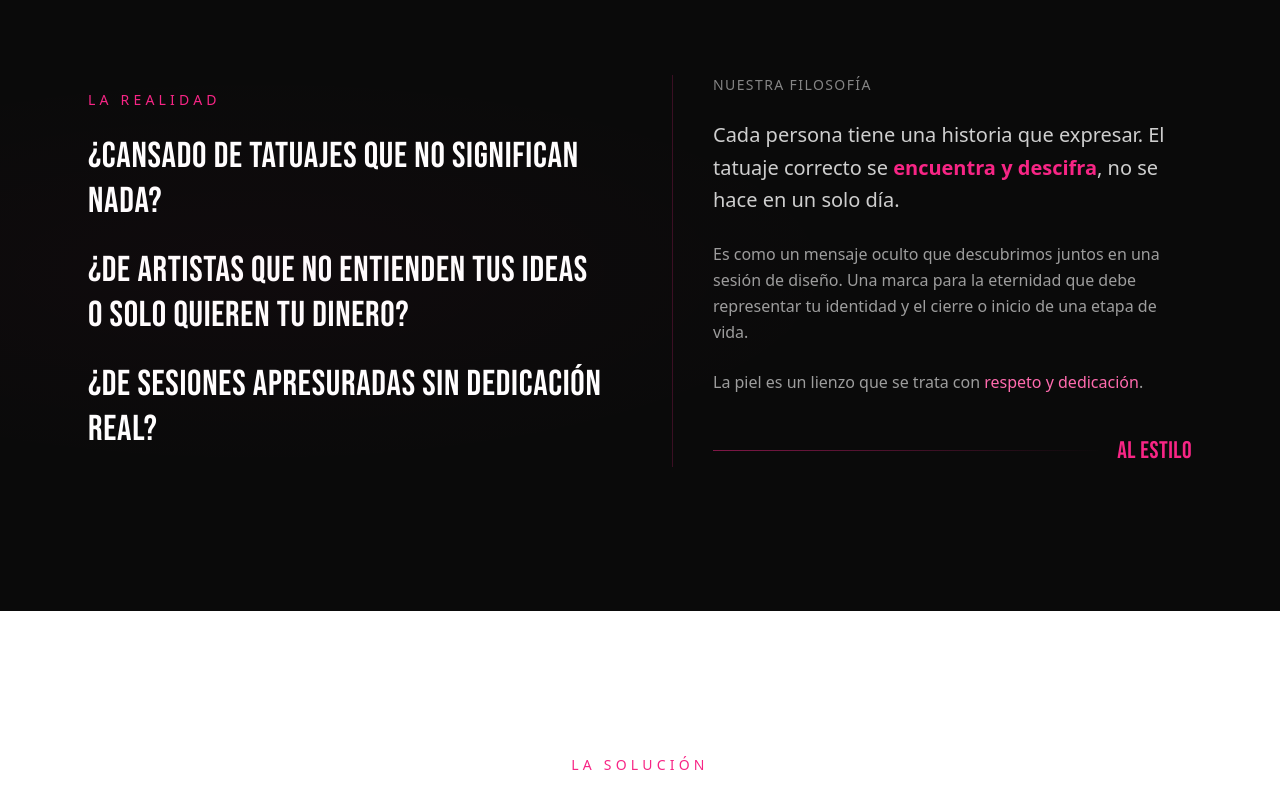
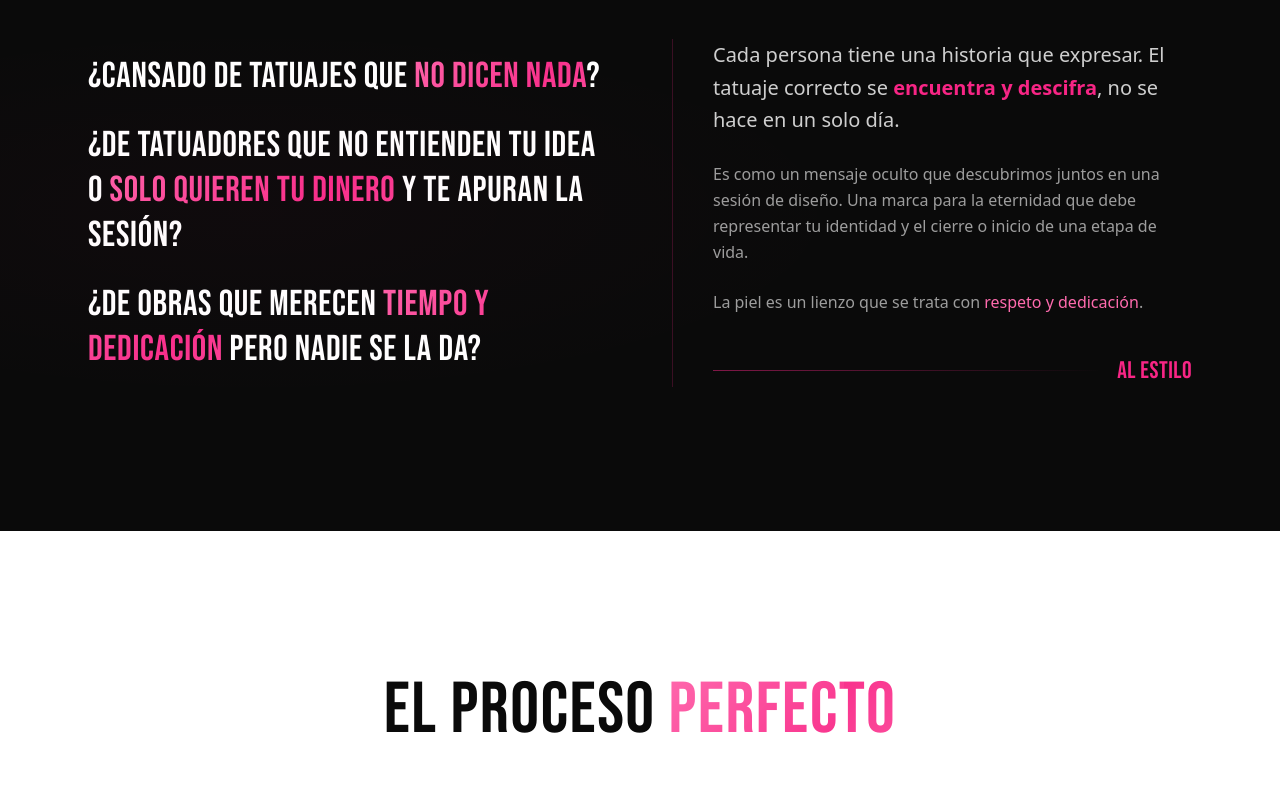
Before and after one commit to IvanWalterJ/al-estilo-studio, a Next.js app: page / in a window 1280 px wide. Shown: the part 1800-2594 px from the top of the page. Built offline with nearby package versions, Linux system fonts and the light colour scheme; no server answers.

Commit message:
fix: remove section labels, improve Pain copy with pink gradients, refine nav typography

```diff
--- a/components/sections/Booking.tsx
+++ b/components/sections/Booking.tsx
@@ -39,12 +39,6 @@ export function Booking() {
             initial="hidden"
             animate={isInView ? "visible" : "hidden"}
           >
-            <motion.p
-              variants={slideLeft}
-              className="text-pink-miami text-sm tracking-[0.3em] uppercase mb-6"
-            >
-              El Primer Paso
-            </motion.p>
             <motion.h2
               variants={slideLeft}
               className="font-display text-5xl md:text-7xl text-white tracking-wide leading-none mb-8"
--- a/components/sections/Pain.tsx
+++ b/components/sections/Pain.tsx
@@ -5,9 +5,21 @@ import { motion, useInView } from "framer-motion";
 import { stagger, slideLeft, fadeUp } from "@/lib/animations";
 
 const painPoints = [
-  "¿Cansado de tatuajes que no significan nada?",
-  "¿De artistas que no entienden tus ideas o solo quieren tu dinero?",
-  "¿De sesiones apresuradas sin dedicación real?",
+  {
+    prefix: "¿Cansado de tatuajes que",
+    highlight: " no dicen nada",
+    suffix: "?",
+  },
+  {
+    prefix: "¿De tatuadores que no entienden tu idea o",
+    highlight: " solo quieren tu dinero",
+    suffix: " y te apuran la sesión?",
+  },
+  {
+    prefix: "¿De obras que merecen",
+    highlight: " tiempo y dedicación",
+    suffix: " pero nadie se la da?",
+  },
 ];
 
 export function Pain() {
@@ -36,20 +48,16 @@ export function Pain() {
             initial="hidden"
             animate={isInView ? "visible" : "hidden"}
           >
-            <motion.p
-              variants={slideLeft}
-              className="text-pink-miami text-sm tracking-[0.3em] uppercase mb-6"
-            >
-              La Realidad
-            </motion.p>
             <div className="flex flex-col gap-6">
-              {painPoints.map((point) => (
+              {painPoints.map((point, i) => (
                 <motion.p
-                  key={point}
+                  key={i}
                   variants={slideLeft}
                   className="font-display text-3xl md:text-4xl text-white leading-tight"
                 >
-                  {point}
+                  {point.prefix}
+                  <span className="text-gradient-pink">{point.highlight}</span>
+                  {point.suffix}
                 </motion.p>
               ))}
             </div>
@@ -62,12 +70,6 @@ export function Pain() {
             animate={isInView ? "visible" : "hidden"}
             className="border-l border-pink-miami/20 pl-10"
           >
-            <motion.p
-              variants={fadeUp}
-              className="text-white/50 text-sm tracking-widest uppercase mb-6"
-            >
-              Nuestra filosofía
-            </motion.p>
             <motion.p
               variants={fadeUp}
               className="text-white/80 text-lg md:text-xl leading-relaxed mb-6"
--- a/components/sections/Portfolio.tsx
+++ b/components/sections/Portfolio.tsx
@@ -84,12 +84,6 @@ export function Portfolio() {
           animate={isInView ? "visible" : "hidden"}
           className="text-center mb-14"
         >
-          <motion.p
-            variants={fadeUp}
-            className="text-pink-miami text-sm tracking-[0.3em] uppercase mb-4"
-          >
-            Portfolio
-          </motion.p>
           <motion.h2
             variants={fadeUp}
             className="font-display text-5xl md:text-7xl text-white tracking-wide"
--- a/components/sections/Promise.tsx
+++ b/components/sections/Promise.tsx
@@ -73,12 +73,6 @@ export function Promise() {
           animate={isInView ? "visible" : "hidden"}
           className="text-center mb-20"
         >
-          <motion.p
-            variants={fadeUp}
-            className="text-pink-miami text-sm tracking-[0.3em] uppercase mb-4"
-          >
-            Nuestra Promesa
-          </motion.p>
           <motion.h2
             variants={fadeUp}
             className="font-display text-5xl md:text-7xl lg:text-8xl text-black-deep tracking-wide leading-none"
--- a/components/sections/SocialProof.tsx
+++ b/components/sections/SocialProof.tsx
@@ -72,12 +72,6 @@ export function SocialProof() {
           animate={isInView ? "visible" : "hidden"}
           className="text-center mb-14"
         >
-          <motion.p
-            variants={fadeUp}
-            className="text-pink-miami text-sm tracking-[0.3em] uppercase mb-4"
-          >
-            Reseñas
-          </motion.p>
           <motion.h2
             variants={fadeUp}
             className="font-display text-5xl md:text-7xl text-black-deep tracking-wide"
--- a/components/sections/Solution.tsx
+++ b/components/sections/Solution.tsx
@@ -57,12 +57,6 @@ export function Solution() {
           animate={isInView ? "visible" : "hidden"}
           className="text-center mb-20"
         >
-          <motion.p
-            variants={fadeUp}
-            className="text-pink-miami text-sm tracking-[0.3em] uppercase mb-4"
-          >
-            La Solución
-          </motion.p>
           <motion.h2
             variants={fadeUp}
             className="font-display text-5xl md:text-7xl text-black-deep tracking-wide"
--- a/components/ui/NavBar.tsx
+++ b/components/ui/NavBar.tsx
@@ -44,14 +44,14 @@ export function NavBar() {
               <a
                 key={link.label}
                 href={link.href}
-                className="text-white/70 hover:text-white text-sm tracking-widest uppercase transition-colors duration-200"
+                className="text-white/60 hover:text-white text-[13px] font-light tracking-[0.06em] transition-colors duration-200"
               >
                 {link.label}
               </a>
             ))}
             <a
               href="#booking"
-              className="px-5 py-2 bg-pink-miami text-white text-sm font-semibold tracking-widest uppercase rounded-full hover:bg-pink-light transition-colors duration-200"
+              className="px-5 py-2 bg-pink-miami text-white text-[13px] font-semibold tracking-[0.12em] uppercase rounded-full hover:bg-pink-light transition-colors duration-200"
             >
               Reservar
             </a>
```
Also changed, not shown: 1 other file (tests, documents, lock files or other folders).
